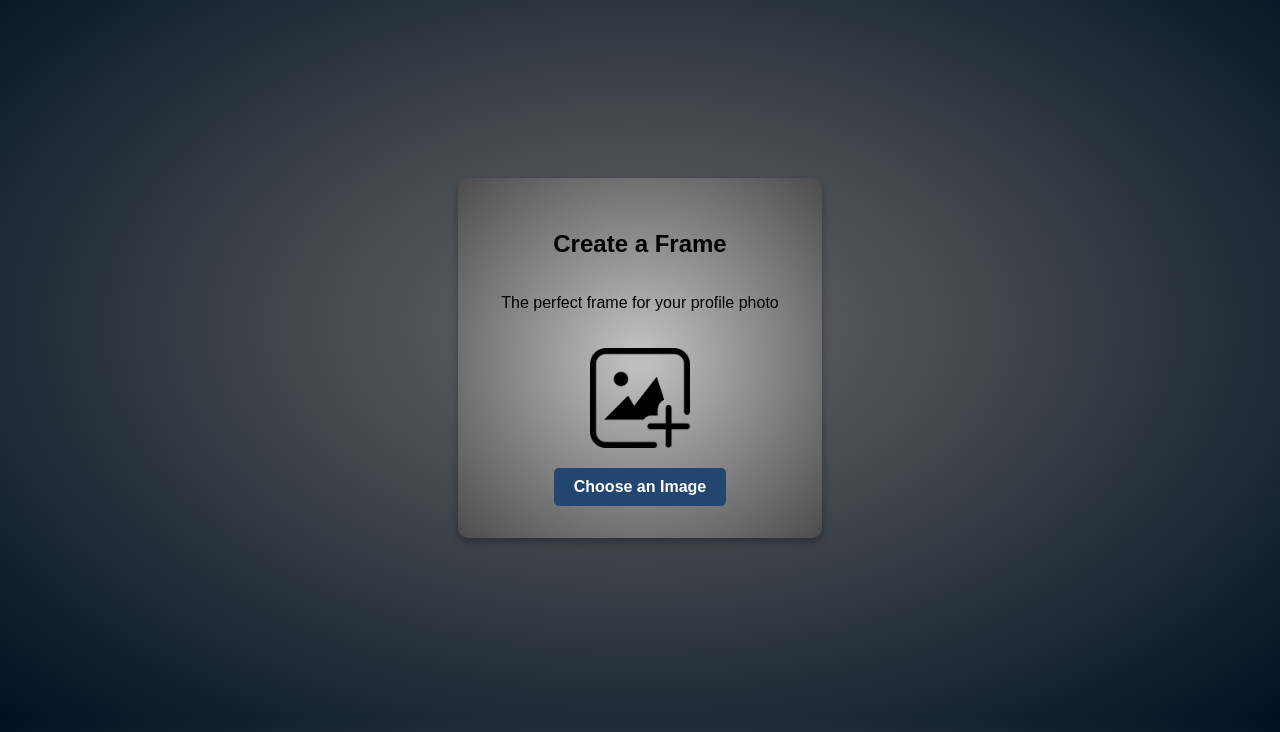
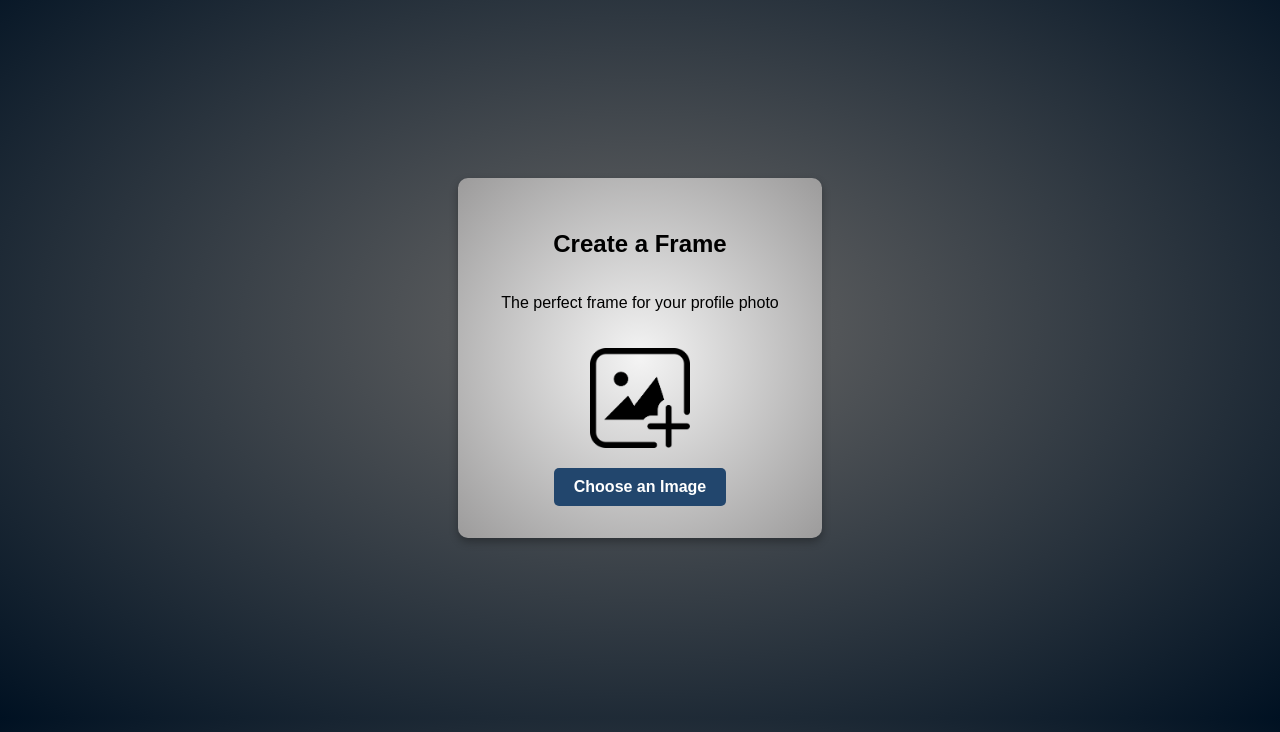
Before and after one commit to bairuhatech/frame-creator, a plain HTML site: page index.html in a window 1280 px wide. Shown: the part 68-800 px from the top of the page. Drawn offline with Linux system fonts and the light colour scheme.

Commit message:
5 commit

```diff
--- a/styles.css
+++ b/styles.css
@@ -31,8 +31,9 @@ nav {
   margin-right: 10px;
 }
 .card {
-  background-color: #999999;
-  background-image:radial-gradient(rgb(190, 190, 190) 5%, rgba(0, 0, 0, 0.5) 100%);
+  background: #f4f4f4;
+  background: -webkit-radial-gradient(circle, #f4f4f4 0%, #9c9b9b 100%);
+  background: radial-gradient(circle, #f4f4f4 0%, #9c9b9b 100%);
   border-radius: 10px;
   box-shadow: 0 4px 8px rgba(0, 0, 0, 0.3);
   padding: 2rem;
```
